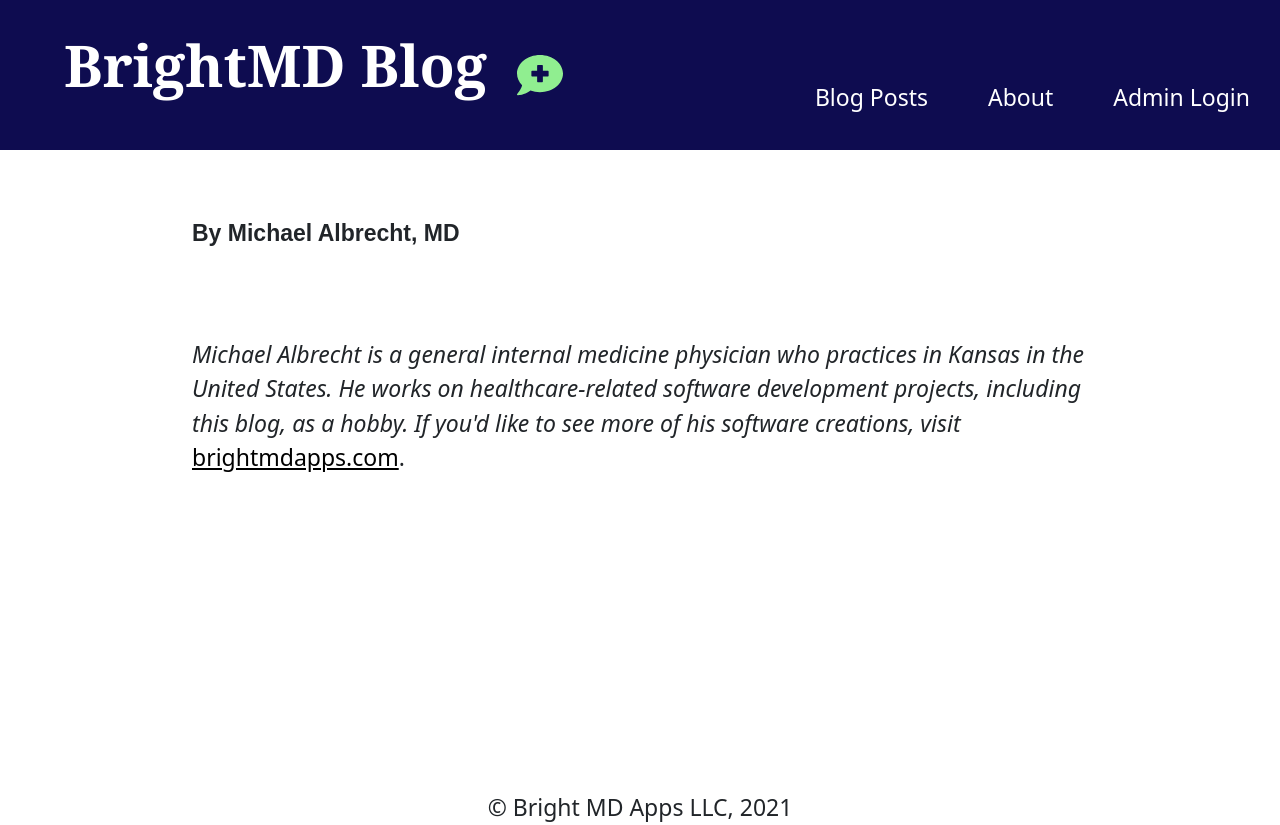
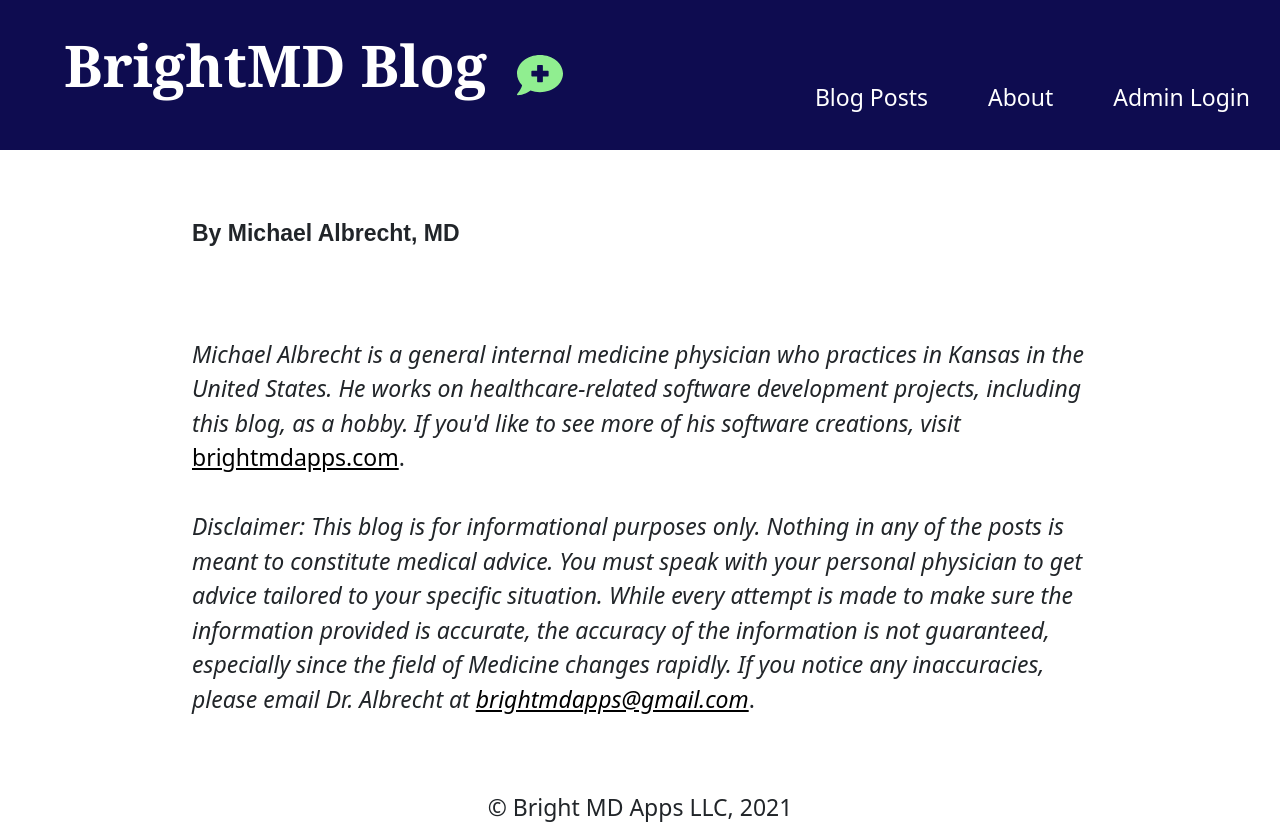
Before and after one commit to malbrecht13/weightlist_blog, an Angular app in the folder weightblog/: page /posts/0 in a window 1280 px wide. Built offline with nearby package versions, Linux system fonts and the light colour scheme; no server answers.

Commit message:
Added disclaimer

```diff
--- a/weightblog/src/app/individual-post/individual-post.component.html
+++ b/weightblog/src/app/individual-post/individual-post.component.html
@@ -8,5 +8,7 @@
   <section>
     <br><br>
     <em>Michael Albrecht is a general internal medicine physician who practices in Kansas in the United States.  He works on healthcare-related software development projects, including this blog, as a hobby.  If you'd like to see more of his software creations, visit </em><a class="blog_post_link" href="https://brightmdapps.com">brightmdapps.com</a>.
+    <br><br>
+    <em>Disclaimer: This blog is for informational purposes only.  Nothing in any of the posts is meant to constitute medical advice.  You must speak with your personal physician to get advice tailored to your specific situation.  While every attempt is made to make sure the information provided is accurate, the accuracy of the information is not guaranteed, especially since the field of Medicine changes rapidly.  If you notice any inaccuracies, please email Dr. Albrecht at <a class="blog_post_link" href="mailto:brightmdapps@gmail.com">brightmdapps@gmail.com</a></em>.
   </section>
 </main>
```
Also changed, not shown: 3 other files (tests, documents, lock files or other folders).
